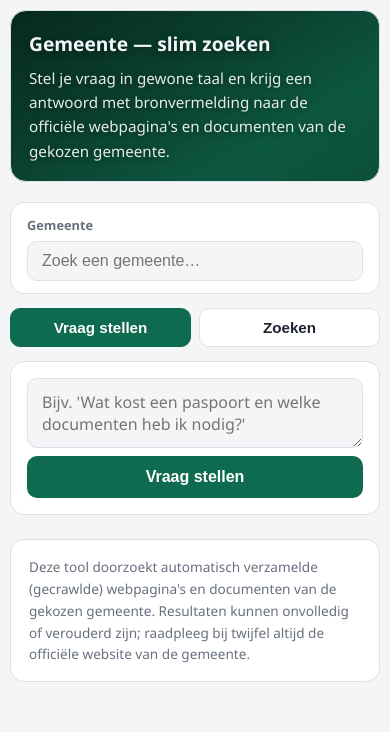
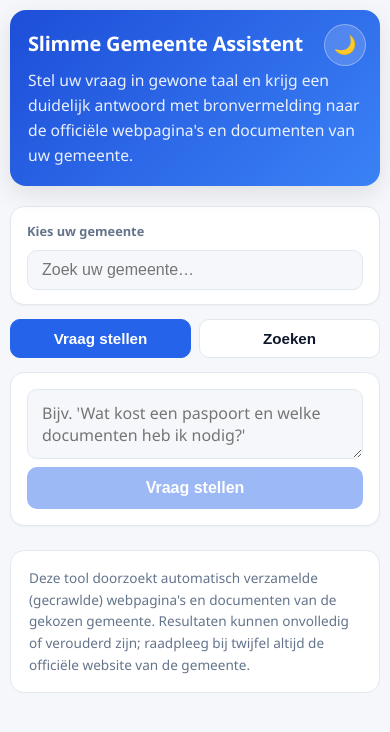
Before and after one commit to sayfjawad/gemeente-search, a plain HTML site: page static/index.html in a window 390 px wide. Drawn offline with Linux system fonts and the light colour scheme; no server answers.

Commit message:
Frontend UX polish + standard light/dark theme
- static/index.html: no default municipality (placeholder "Kies uw gemeente"),
  static hero "Slimme Gemeente Assistent" (no per-muni name/logo), selected logo
  shown in the selector row next to the combobox, search button disabled until a
  municipality is chosen
- replaced the green look with a standard blue light/dark palette + a manual
  theme toggle (localStorage + prefers-color-scheme fallback)

Co-Authored-By: Claude <noreply@anthropic.com>

```diff
--- a/static/index.html
+++ b/static/index.html
@@ -3,17 +3,30 @@
 <head>
 <meta charset="utf-8">
 <meta name="viewport" content="width=device-width, initial-scale=1">
-<title>Gemeenten — slim zoeken</title>
+<title>Slimme Gemeente Assistent</title>
 <style>
 :root{
-  --bg:#f4f5f7; --panel:#ffffff; --ink:#1e2430; --muted:#68707f;
-  --accent:#0f6b4f; --accent-soft:#e6f2ec; --border:#dde1e8;
-  --ok:#0f8a5f; --warn:#b45309;
+  --bg:#f5f7fa; --panel:#ffffff; --ink:#0f172a; --muted:#64748b;
+  --accent:#2563eb; --accent-strong:#1d4ed8; --accent-soft:#dbeafe; --on-accent:#ffffff;
+  --border:#e2e8f0; --ok:#16a34a; --warn:#d97706;
+  --hero-from:#1d4ed8; --hero-to:#3b82f6;
+  --shadow:0 8px 24px rgba(15,23,42,.10);
+}
+:root[data-theme="dark"]{
+  --bg:#0b1220; --panel:#111827; --ink:#e5e7eb; --muted:#94a3b8;
+  --accent:#3b82f6; --accent-strong:#60a5fa; --accent-soft:#1e293b; --on-accent:#ffffff;
+  --border:#1f2937; --ok:#22c55e; --warn:#f59e0b;
+  --hero-from:#172554; --hero-to:#1e40af;
+  --shadow:0 8px 24px rgba(0,0,0,.45);
 }
 @media (prefers-color-scheme: dark){
-  :root{--bg:#14161a; --panel:#1e2128; --ink:#e8eaef; --muted:#9aa2b1;
-        --accent:#34d399; --accent-soft:#1d2c4a; --border:#343945;
-        --ok:#34d399; --warn:#fbbf24;}
+  :root:not([data-theme="light"]){
+    --bg:#0b1220; --panel:#111827; --ink:#e5e7eb; --muted:#94a3b8;
+    --accent:#3b82f6; --accent-strong:#60a5fa; --accent-soft:#1e293b; --on-accent:#ffffff;
+    --border:#1f2937; --ok:#22c55e; --warn:#f59e0b;
+    --hero-from:#172554; --hero-to:#1e40af;
+    --shadow:0 8px 24px rgba(0,0,0,.45);
+  }
 }
 *{box-sizing:border-box}
 body{margin:0;background:var(--bg);color:var(--ink);
@@ -21,41 +34,43 @@ body{margin:0;background:var(--bg);color:var(--ink);
 .wrap{max-width:920px;margin:0 auto;padding:16px 16px 60px}
 
 header.hero{position:relative;border-radius:16px;overflow:hidden;margin-bottom:20px;
-  border:1px solid var(--border);color:#f5f6fa;padding:24px;
-  min-height:150px;display:flex;align-items:center;gap:18px;
-  background-color:#0a3d2e;
-  background-image:linear-gradient(150deg,
-      rgba(7,40,30,.95) 0%,
-      rgba(11,64,47,.88) 40%,
-      rgba(15,107,79,.58) 74%,
-      rgba(18,121,79,.30) 100%)}
-header.hero .logo-tile{position:relative;z-index:1;flex:0 0 auto;width:64px;height:64px;
-  border-radius:14px;background:#fff;display:flex;align-items:center;justify-content:center;
-  overflow:hidden;box-shadow:0 4px 16px rgba(0,0,0,.35)}
-header.hero .logo-tile img{max-width:84%;max-height:84%;object-fit:contain}
-header.hero .hero-text{position:relative;z-index:1;max-width:680px}
-header.hero h1{font-size:1.5rem;margin:0 0 6px;text-shadow:0 2px 10px rgba(0,0,0,.45)}
-header.hero p{margin:0;color:#e6ede8;font-size:.95rem;text-shadow:0 1px 6px rgba(0,0,0,.4)}
+  padding:26px 24px;min-height:150px;display:flex;align-items:center;
+  color:#fff;background-image:linear-gradient(135deg,var(--hero-from) 0%,var(--hero-to) 100%);
+  box-shadow:var(--shadow)}
+header.hero .hero-text{max-width:680px}
+header.hero h1{font-size:1.6rem;margin:0 0 8px;font-weight:800;letter-spacing:-.01em}
+header.hero p{margin:0;color:rgba(255,255,255,.9);font-size:.98rem;max-width:600px}
+.theme-toggle{position:absolute;top:14px;right:14px;width:42px;height:42px;border-radius:50%;
+  border:1px solid rgba(255,255,255,.35);background:rgba(255,255,255,.16);color:#fff;
+  font-size:1.15rem;cursor:pointer;backdrop-filter:blur(4px);line-height:1}
+.theme-toggle:hover{background:rgba(255,255,255,.28)}
 
 .tabs{display:flex;gap:8px;margin-bottom:14px}
 .tabs button{flex:1;padding:10px;border-radius:10px;border:1px solid var(--border);
   background:var(--panel);color:var(--ink);font-weight:600;cursor:pointer;font-size:.95rem}
-.tabs button.active{background:var(--accent);color:#fff;border-color:var(--accent)}
+.tabs button.active{background:var(--accent);color:var(--on-accent);border-color:var(--accent)}
 
-.panel{background:var(--panel);border:1px solid var(--border);border-radius:14px;padding:16px}
-.muni-panel{padding:12px 16px;margin-bottom:14px}
-.muni-label{display:block;font-size:.8rem;font-weight:700;color:var(--muted);margin-bottom:6px}
-.combobox{position:relative}
+.panel{background:var(--panel);border:1px solid var(--border);border-radius:14px;padding:16px;
+  box-shadow:0 1px 2px rgba(15,23,42,.04)}
+.muni-panel{padding:14px 16px;margin-bottom:14px}
+.muni-label{display:block;font-size:.8rem;font-weight:700;color:var(--muted);margin-bottom:8px}
+.muni-row{display:flex;align-items:center;gap:12px}
+.muni-logo{flex:0 0 auto;width:42px;height:42px;border-radius:10px;background:#fff;
+  display:flex;align-items:center;justify-content:center;overflow:hidden;
+  border:1px solid var(--border);box-shadow:0 2px 8px rgba(15,23,42,.12)}
+.muni-logo img{max-width:82%;max-height:82%;object-fit:contain}
+.combobox{position:relative;flex:1}
 .combobox input{width:100%;padding:10px 14px;font-size:1rem;border:1px solid var(--border);
   border-radius:10px;background:var(--bg);color:var(--ink)}
+.combobox input:focus{outline:2px solid var(--accent);outline-offset:-1px;border-color:var(--accent)}
 .cb-list{position:absolute;top:calc(100% + 6px);left:0;right:0;background:var(--panel);
-  border:1px solid var(--border);border-radius:10px;max-height:280px;overflow-y:auto;
-  box-shadow:0 8px 24px rgba(0,0,0,.12);z-index:10;display:none}
+  border:1px solid var(--border);border-radius:10px;max-height:300px;overflow-y:auto;
+  box-shadow:var(--shadow);z-index:10;display:none}
 .cb-list.open{display:block}
 .cb-option{display:flex;align-items:center;gap:10px;padding:8px 12px;cursor:pointer}
 .cb-option:hover{background:var(--accent-soft)}
-.cb-option img{width:28px;height:28px;object-fit:contain;background:#fff;border-radius:6px;
-  padding:2px;border:1px solid var(--border)}
+.cb-option img{width:26px;height:26px;object-fit:contain;background:#fff;border-radius:6px;
+  padding:2px;border:1px solid var(--border);flex:0 0 auto}
 .cb-option span{font-weight:600}
 .cb-empty{padding:10px 12px;color:var(--muted);font-size:.9rem}
 
@@ -63,9 +78,10 @@ header.hero p{margin:0;color:#e6ede8;font-size:.95rem;text-shadow:0 1px 6px rgba
 .searchbar textarea{flex:1;min-width:240px;padding:12px 14px;font-size:1rem;
   border:1px solid var(--border);border-radius:10px;background:var(--bg);color:var(--ink);
   font-family:inherit;resize:vertical;min-height:46px}
+.searchbar textarea:focus{outline:2px solid var(--accent);outline-offset:-1px;border-color:var(--accent)}
 button.go{padding:12px 20px;font-size:1rem;border:0;border-radius:10px;cursor:pointer;
-  background:var(--accent);color:#fff;font-weight:700;white-space:nowrap}
-button.go:disabled{opacity:.5;cursor:wait}
+  background:var(--accent);color:var(--on-accent);font-weight:700;white-space:nowrap}
+button.go:disabled{opacity:.45;cursor:not-allowed}
 
 #status{margin:14px 2px;color:var(--muted);font-size:.9rem}
 .answer-box{background:var(--accent-soft);border:1px solid var(--accent);border-radius:12px;
@@ -104,9 +120,8 @@ button.go:disabled{opacity:.5;cursor:wait}
 
 @media (max-width:600px){
   .wrap{padding:10px 10px 50px}
-  header.hero{padding:18px;min-height:130px;gap:12px}
-  header.hero .logo-tile{width:52px;height:52px}
-  header.hero h1{font-size:1.2rem}
+  header.hero{padding:18px;min-height:120px}
+  header.hero h1{font-size:1.25rem}
   .searchbar{flex-direction:column}
   button.go{width:100%}
 }
@@ -115,18 +130,21 @@ button.go:disabled{opacity:.5;cursor:wait}
 <body>
 <div class="wrap">
   <header class="hero">
-    <div class="logo-tile" id="hero-logo" style="display:none"><img id="hero-logo-img" alt=""></div>
+    <button class="theme-toggle" id="theme-toggle" title="Wissel licht/donker thema" aria-label="Wissel thema">🌙</button>
     <div class="hero-text">
-      <h1 id="hero-title">Gemeente — slim zoeken</h1>
-      <p id="hero-sub">Stel je vraag in gewone taal en krijg een antwoord met bronvermelding naar de officiële webpagina's en documenten van de gekozen gemeente.</p>
+      <h1>Slimme Gemeente Assistent</h1>
+      <p>Stel uw vraag in gewone taal en krijg een duidelijk antwoord met bronvermelding naar de officiële webpagina's en documenten van uw gemeente.</p>
     </div>
   </header>
 
   <div class="panel muni-panel">
-    <label class="muni-label" for="muni-input">Gemeente</label>
-    <div class="combobox" id="combobox">
-      <input type="text" id="muni-input" placeholder="Zoek een gemeente…" autocomplete="off">
-      <div class="cb-list" id="cb-list"></div>
+    <label class="muni-label" for="muni-input">Kies uw gemeente</label>
+    <div class="muni-row">
+      <div class="muni-logo" id="muni-logo" style="display:none"><img id="muni-logo-img" alt=""></div>
+      <div class="combobox" id="combobox">
+        <input type="text" id="muni-input" placeholder="Zoek uw gemeente…" autocomplete="off">
+        <div class="cb-list" id="cb-list"></div>
+      </div>
     </div>
   </div>
 
@@ -138,7 +156,7 @@ button.go:disabled{opacity:.5;cursor:wait}
   <div class="panel">
     <div class="searchbar">
       <textarea id="q" placeholder="Bijv. 'Wat kost een paspoort en welke documenten heb ik nodig?'"></textarea>
-      <button class="go" id="go">Zoeken</button>
+      <button class="go" id="go" disabled>Zoeken</button>
     </div>
   </div>
 
@@ -168,12 +186,30 @@ const qEl = $('#q'), goEl = $('#go'), statusEl = $('#status'), answerEl = $('#an
       resultsEl = $('#results'), disclaimerEl = $('#disclaimer'),
       tabAsk = $('#tab-ask'), tabSearch = $('#tab-search');
 const muniInput = $('#muni-input'), cbList = $('#cb-list'), combobox = $('#combobox');
-const heroTitle = $('#hero-title'), heroSub = $('#hero-sub'),
-      heroLogo = $('#hero-logo'), heroLogoImg = $('#hero-logo-img');
+const muniLogo = $('#muni-logo'), muniLogoImg = $('#muni-logo-img');
+const themeToggle = $('#theme-toggle');
 let mode = 'ask';
 let municipalities = [];
 let currentSlug = null;
 let currentSiteHost = '';
+
+// ---- theme (light / dark, default: system) ----
+function currentTheme(){
+  const t = localStorage.getItem('theme');
+  if(t === 'light' || t === 'dark') return t;
+  return window.matchMedia('(prefers-color-scheme: dark)').matches ? 'dark' : 'light';
+}
+function applyTheme(t){
+  document.documentElement.dataset.theme = t;
+  themeToggle.textContent = t === 'dark' ? '☀️' : '🌙';
+  themeToggle.title = t === 'dark' ? 'Schakel naar licht thema' : 'Schakel naar donker thema';
+}
+themeToggle.onclick = () => {
+  const t = currentTheme() === 'dark' ? 'light' : 'dark';
+  localStorage.setItem('theme', t);
+  applyTheme(t);
+};
+applyTheme(currentTheme());
 
 function setMode(m){
   mode = m;
@@ -222,15 +258,14 @@ function selectMuni(m){
   if(!m) return;
   currentSlug = m.slug;
   muniInput.value = m.name;
-  heroTitle.textContent = m.name + ' — slim zoeken';
-  heroSub.textContent = 'Stel je vraag in gewone taal en krijg een antwoord met bronvermelding naar de officiële webpagina\'s en documenten van de gemeente ' + (m.muni_name || m.name) + '.';
   if(m.logo){
-    heroLogoImg.src = '/' + m.logo;
-    heroLogo.style.background = m.logo_bg || '#fff';
-    heroLogo.style.display = 'flex';
+    muniLogoImg.src = '/' + m.logo;
+    muniLogo.style.background = m.logo_bg || '#fff';
+    muniLogo.style.display = 'flex';
   } else {
-    heroLogo.style.display = 'none';
+    muniLogo.style.display = 'none';
   }
+  goEl.disabled = false;
   currentSiteHost = (m.website || '').replace(/^https?:\/\//, '').replace(/\/.*$/, '');
 }
 
@@ -241,7 +276,7 @@ async function loadMunicipalities(){
     municipalities = data.municipalities || [];
   }catch(e){ municipalities = []; }
   renderCbOptions(municipalities);
-  if(municipalities.length) selectMuni(municipalities[0]);
+  // No default selection — the user must pick a municipality first.
 }
 
 muniInput.addEventListener('focus', openCb);
@@ -363,6 +398,10 @@ function renderAnswer(answer, error){
 }
 
 async function run(){
+  if(!currentSlug){
+    statusEl.textContent = 'Kies eerst uw gemeente om te kunnen zoeken.';
+    return;
+  }
   const query = qEl.value.trim();
   if(!query) return;
   goEl.disabled = true;
@@ -389,7 +428,7 @@ async function run(){
   } catch(e){
     statusEl.textContent = 'Er ging iets mis: ' + e;
   } finally {
-    goEl.disabled = false;
+    goEl.disabled = !currentSlug;
   }
 }
 goEl.onclick = run;
```
